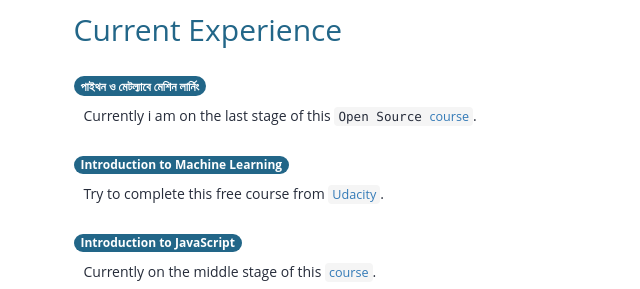
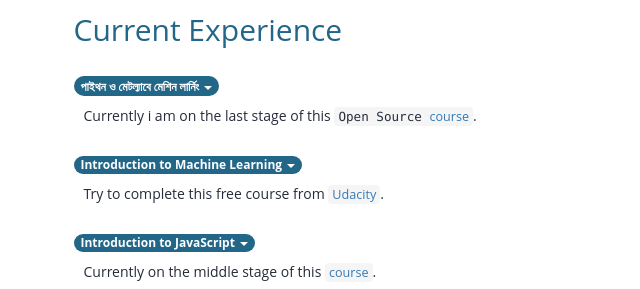
Before and after one commit to 78526Nasir/78526Nasir.github.io, a plain HTML site: page index.html in a window 1280 px wide. Shown: the part 644-933 px from the top of the page, 344-984 px from the left. Drawn offline with nearby package versions, Linux system fonts and the light colour scheme.

Commit message:
adding caret icon

```diff
--- a/index.html
+++ b/index.html
@@ -222,24 +222,42 @@
                         <div class="row">
                             <div class="current-exp">
                                 <h2 class="title">Current Experience</h2>
-                                <span class="badge bg-violet exp" style="padding-top:5px;">পাইথন ও মেটল্যাবে মেশিন লার্নিং</span>
-                                <div class="desp">
+                                <a class="" data-toggle="collapse" href="#currExDesc1">
+                                    <span class="badge bg-violet exp" style="padding-top:5px;">
+                                        পাইথন ও মেটল্যাবে মেশিন লার্নিং
+                                    <span class="caret" style="border-top-color:white"></span>
+                                </a>
+
+                                <div class="collapse in desp" id="currExDesc1">
                                     <p>Currently i am on the last stage of this <code class="code">Open Source
                                         <a href="http://ml.howtocode.com.bd/" target="_blank">course</a></code>.</p>
                                 </div>
                             </div>
 
                             <div class="current-exp">
-                                <span class="badge bg-violet exp">Introduction to Machine Learning</span>
-                                <div class="desp">
+                                <a class="" data-toggle="collapse" href="#currExDesc2">
+                                    <span class="badge bg-violet exp">
+                                        Introduction to Machine Learning
+                                        <span class="caret" style="border-top-color:white"></span>
+                                    </span>
+                                </a>
+
+                                <div class="collapse in desp" id="currExDesc2">
                                     <p>Try to complete this free course from  <code class="code">
-                                        <a href="https://classroom.udacity.com/courses/ud120/lessons/2254358555/concepts/22853385400923" target="_blank">Udacity</a></code>.</p>
+                                        <a href="https://classroom.udacity.com/courses/ud120/lessons/2254358555/concepts/22853385400923" target="_blank">Udacity</a></code>.
+                                    </p>
                                 </div>
                             </div>
 
                             <div class="current-exp">
-                                <span class="badge bg-violet exp">Introduction to JavaScript</span>
-                                <div class="desp">
+                                <a class="" data-toggle="collapse" href="#currExDesc3">
+                                        <span class="badge bg-violet exp">
+                                            Introduction to JavaScript
+                                        <span class="caret" style="border-top-color:white"></span>
+                                    </span>
+                                </a>
+
+                                <div class="collapse in desp" id="currExDesc3">
                                     <p>Currently on the middle stage of this <code class="code">
                                         <a href="https://www.codecademy.com/learn/introduction-to-javascript" target="_blank">course</a></code>.</p>
                                 </div>
@@ -251,6 +269,7 @@
                     <!-- Achivement starts here-->
                     <div class="row">
                         <h2 class="title">Recent Achivement</h2>
+
                         <span class="badge bg-green exp">Winner</span>
 
                         <div class="desp">
```
